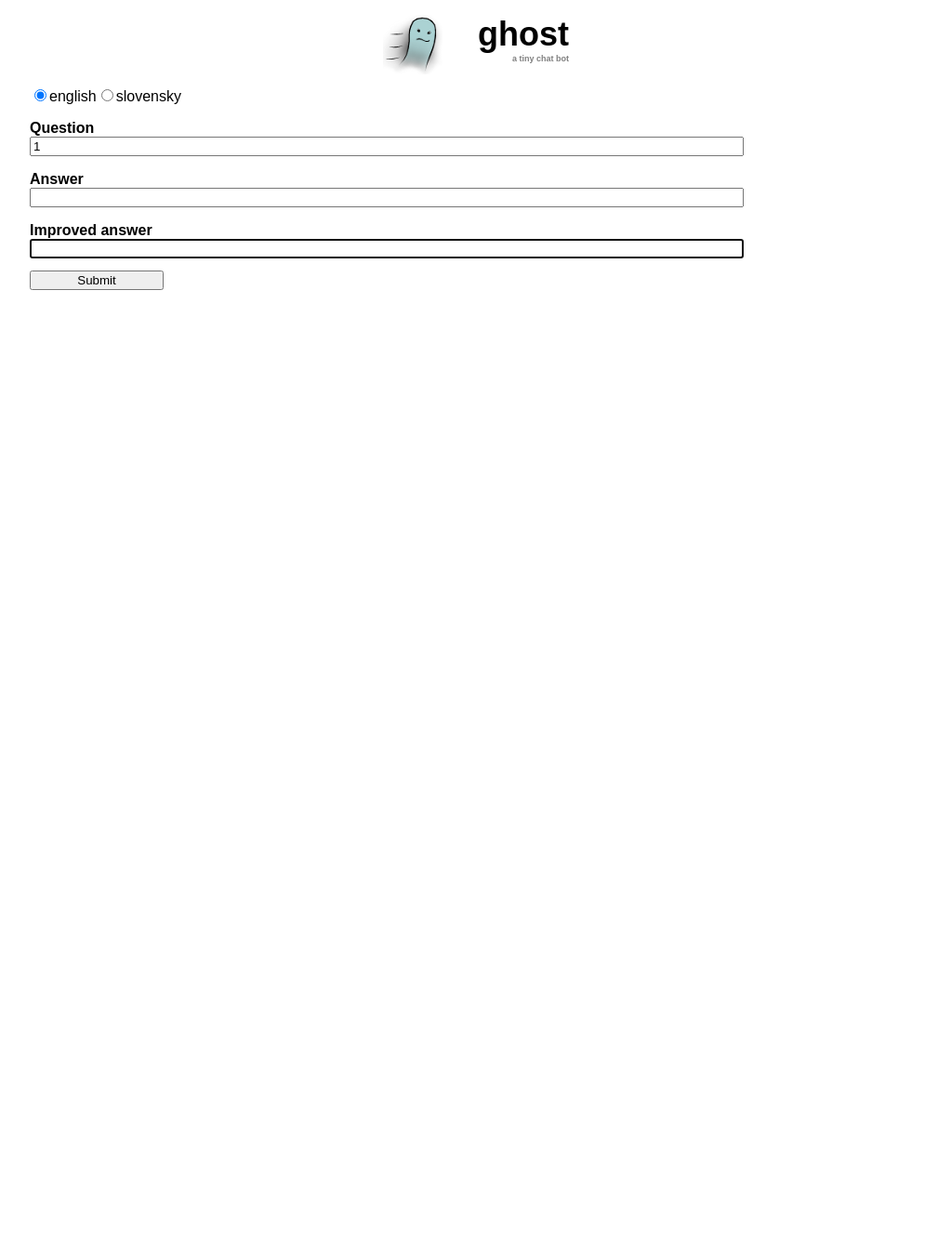
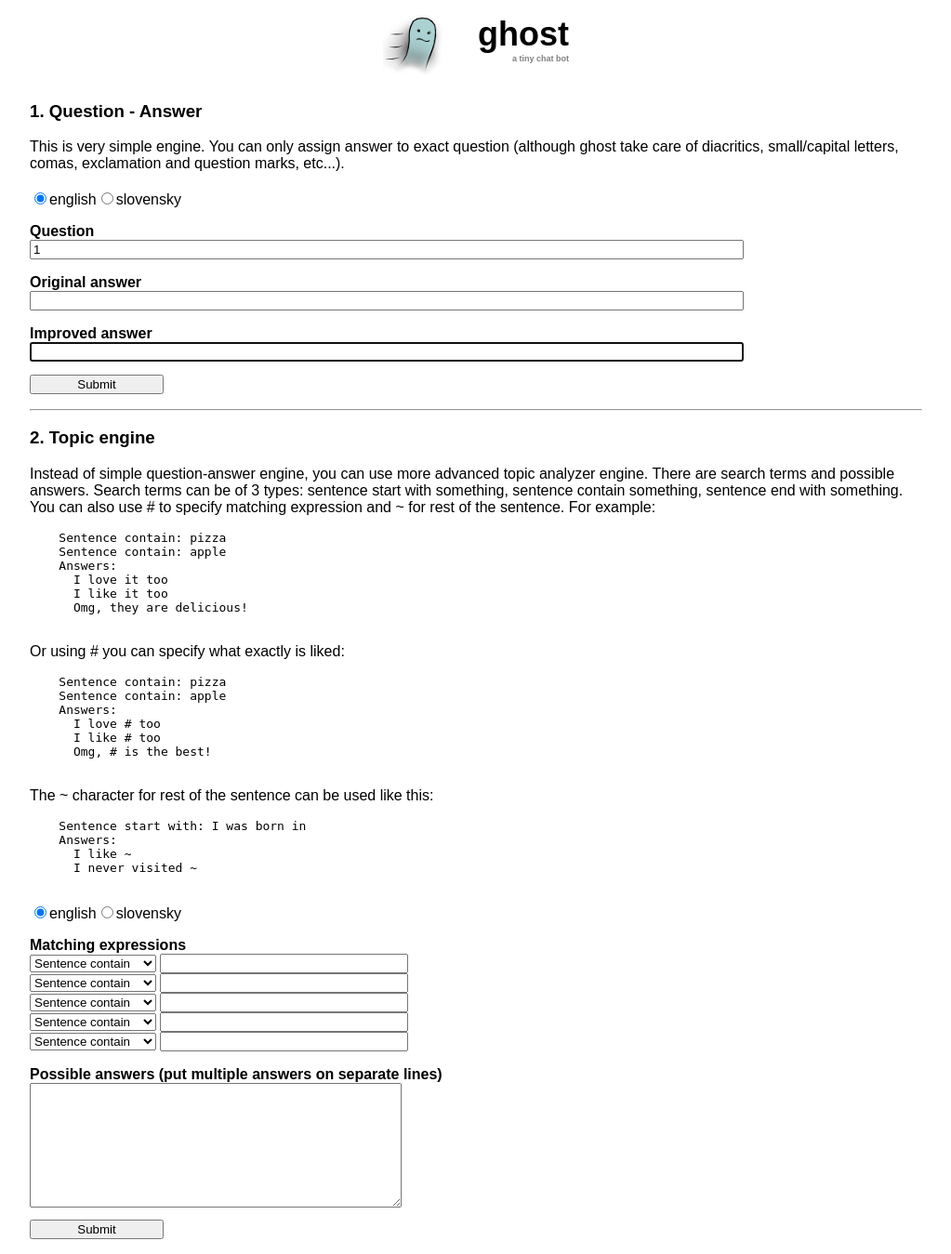
Before and after one commit to php-scripts/ghost, a PHP site: page /improve.php?question=1 in a window 1280 px wide. Shown: the whole page at 93% size, without its empty margins (128-1151 px from the left). Before the commit the page ends 312 px from the top, so only its background shows below. Run offline with PHP 8.4, Linux system fonts and the light colour scheme; data that the repository does not hold is empty.

Commit message:
www - adding user data to topic

```diff
--- a/www/improve.php
+++ b/www/improve.php
@@ -12,11 +12,18 @@
 	<body>
 
     <div id="logo">
-      <a href="http://code.google.com/p/ghost/">
+      <a href="index.php">
         <h1>ghost</h1>
         <h2>a tiny chat bot</h2>
       </a>
     </div>
+
+    <h3>1. Question - Answer</h3>
+
+    <p>
+    This is very simple engine. You can only assign answer to exact question (although ghost take care of diacritics,
+    small/capital letters, comas, exclamation and question marks, etc...).
+    </p>
 
     <form action="improve-add.php" method="get">
       <?php
@@ -38,14 +45,122 @@
       <div class="improve">Question</div>
       <input type="text" name="question" value="<?php echo$question?>" />
 
-      <div class="improve">Answer</div>
+      <div class="improve">Original answer</div>
       <input type="text" name="answer" value="<?php echo$answer?>" />
 
       <div class="improve">Improved answer</div>
       <input type="text" name="improved" autofocus />
 
       <input class="improve" type="submit" />
+
     </form>
+
+    <hr />
+
+    <h3>2. Topic engine</h3>
+
+    <p>Instead of simple question-answer engine, you can use more advanced topic analyzer engine.
+    There are search terms and possible answers. Search terms can be of 3 types: sentence start with something,
+    sentence contain something, sentence end with something. You can also use # to specify matching expression
+    and ~ for rest of the sentence. For example:</p>
+
+    <pre>
+    Sentence contain: pizza
+    Sentence contain: apple
+    Answers:
+      I love it too
+      I like it too
+      Omg, they are delicious!
+    </pre>
+
+    <p>Or using # you can specify what exactly is liked:</p>
+
+    <pre>
+    Sentence contain: pizza
+    Sentence contain: apple
+    Answers:
+      I love # too
+      I like # too
+      Omg, # is the best!
+    </pre>
+
+    <p>The ~ character for rest of the sentence can be used like this:</p>
+
+    <pre>
+    Sentence start with: I was born in
+    Answers:
+      I like ~
+      I never visited ~
+    </pre>
+
+    <form action="improve-add-topic.php" method="get">
+      <?php
+        require_once "sentence.php";
+        $lang = ghostLanguage();
+        if ($lang == 'en') {
+          $en1 = ' checked';
+          $sk1 = ' ';
+        } else {
+          $en1 = ' ';
+          $sk1 = ' checked';
+        };
+        echo '<input type="radio" id="lang_en" name="lang" value="en" '.$en1.'/><label for="lang_en">english</label>';
+        echo '<input type="radio" id="lang_sk" name="lang" value="sk" '.$sk1.'/><label for="lang_sk">slovensky</label>';
+        $question = str_replace("\n"," ",htmlspecialchars(strip_tags($_REQUEST['question'])));
+        $answer = str_replace("\n"," ",htmlspecialchars(strip_tags($_REQUEST['answer'])));
+      ?>
+
+      <div class="improve">Matching expressions</div>
+
+      <select name="type1">
+        <option value="^">Sentence start with</option>
+        <option value="*" selected>Sentence contain</option>
+        <option value="$">Sentence end with</option>
+      </select>
+      <input type="text" name="match1" style="width: 20em" />
+      <br />
+
+      <select name="type2">
+        <option value="^">Sentence start with</option>
+        <option value="*" selected>Sentence contain</option>
+        <option value="$">Sentence end with</option>
+      </select>
+      <input type="text" name="match2" style="width: 20em" />
+      <br />
+
+      <select name="type3">
+        <option value="^">Sentence start with</option>
+        <option value="*" selected>Sentence contain</option>
+        <option value="$">Sentence end with</option>
+      </select>
+      <input type="text" name="match3" style="width: 20em" />
+      <br />
+
+      <select name="type4">
+        <option value="^">Sentence start with</option>
+        <option value="*" selected>Sentence contain</option>
+        <option value="$">Sentence end with</option>
+      </select>
+      <input type="text" name="match4" style="width: 20em" />
+      <br />
+
+      <select name="type5">
+        <option value="^">Sentence start with</option>
+        <option value="*" selected>Sentence contain</option>
+        <option value="$">Sentence end with</option>
+      </select>
+      <input type="text" name="match5" style="width: 20em" />
+      <br />
+
+      <div class="improve">Possible answers (put multiple answers on separate lines)</div>
+      <textarea name="answers" style="width: 30em; height: 10em;">
+      </textarea>
+
+      <input class="improve" type="submit" />
+
+    </form>
+
+
 
 	</body>
 </html>
--- a/www/sentence.php
+++ b/www/sentence.php
@@ -1,5 +1,10 @@
 <?php
   // sentence normalization
+
+  function ghostParam($AName) {
+    // get and filter parameter from url or form
+    return substr(trim(str_replace("\n"," ",htmlspecialchars(strip_tags(@$_REQUEST[$AName])))),0,2000);
+  }
 
   function ghostLanguage() {
     // guess which language user want to use
```
Also changed, not shown: www/chat.txt (+4 -4 lines), www/improve-add-topic.php (added, +66 -0 lines), 2 other files.
